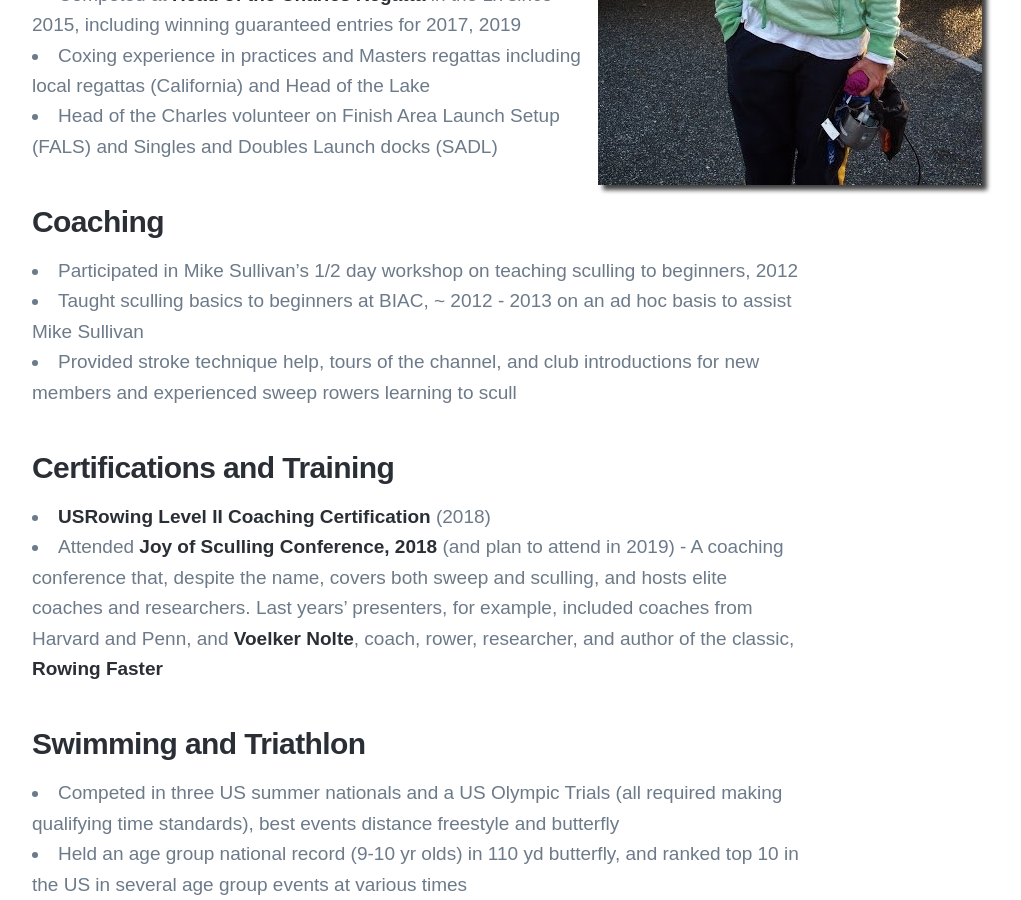
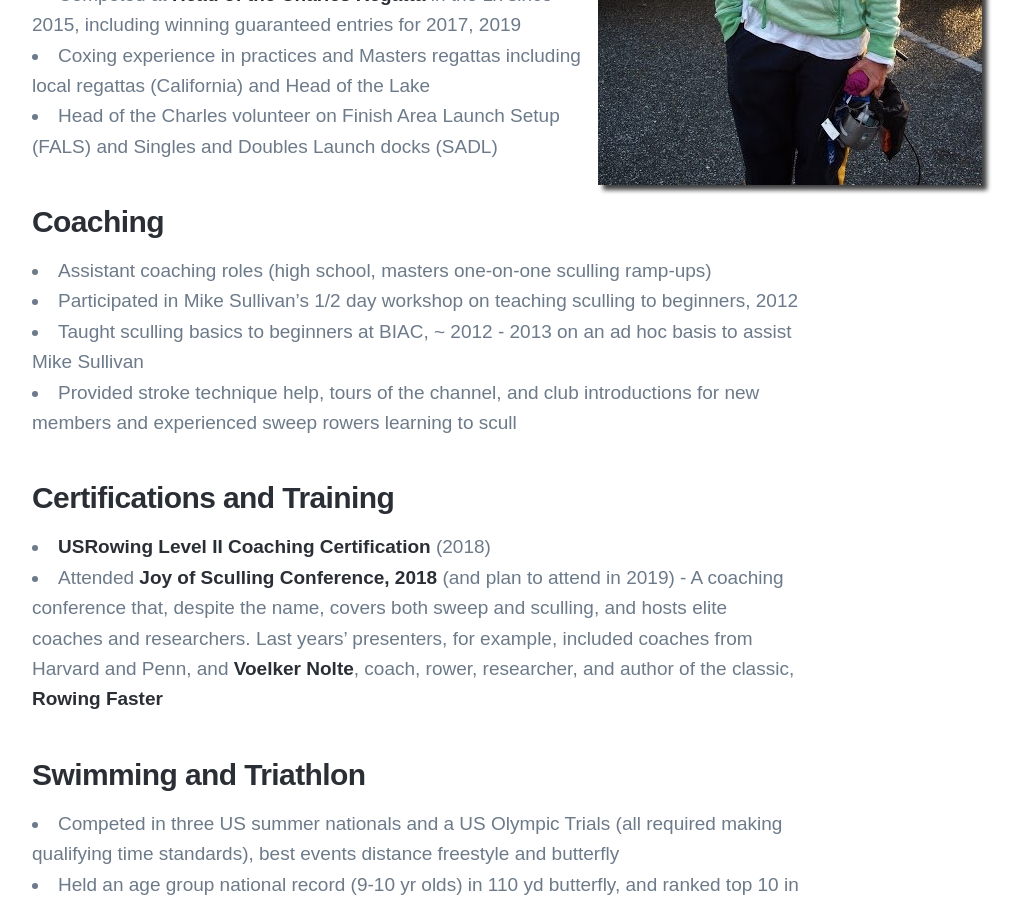
Before and after one commit to londoncalling/slow-motion-stories, a Jekyll site: the page built from _pages/portfolio-rowing.md, in a window 1280 px wide and 900 px high, scrolled down 671 px. Shown: the whole window, without its empty margins (224-1245 px from the left). Built offline with Jekyll 4.4.1, drawn with Linux system fonts in a browser that asks for light colours; nearby versions of some CDN libraries; some web fonts are replaced.

Commit message:
added assistant coaching experience

```diff
--- a/_pages/portfolio-rowing.md
+++ b/_pages/portfolio-rowing.md
@@ -16,6 +16,7 @@ featured_image: /images/demo/demo-landscape.jpg
 
 ### Coaching
 
+- Assistant coaching roles (high school, masters one-on-one sculling ramp-ups)
 - Participated in Mike Sullivan's 1/2 day workshop on teaching sculling to beginners, 2012
 - Taught sculling basics to beginners at BIAC, ~ 2012 - 2013 on an ad hoc basis to assist Mike Sullivan
 - Provided stroke technique help, tours of the channel, and club introductions for new members and experienced sweep rowers learning to scull
```
